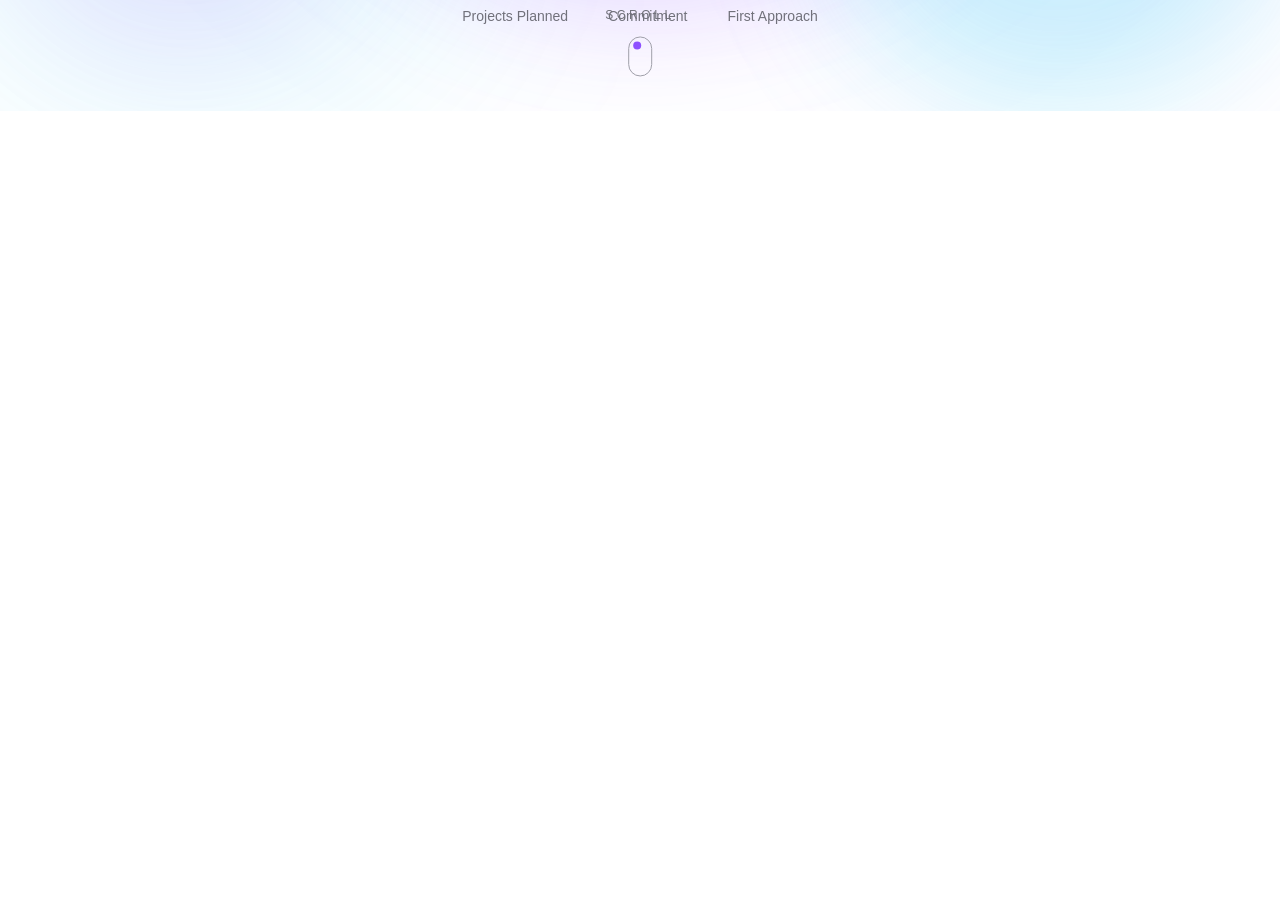
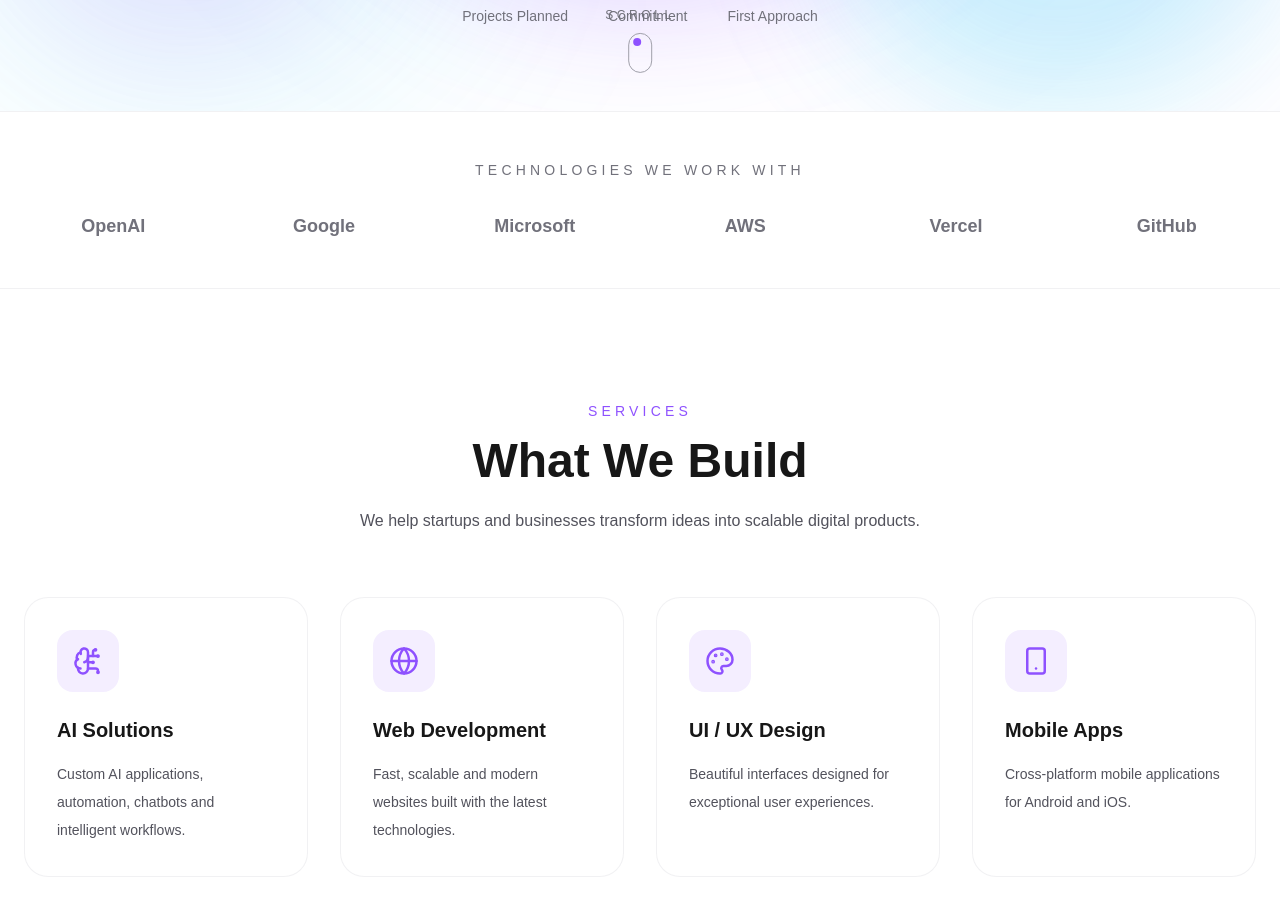
Before and after one commit to ArkAE219/arkaelius-studio, a Next.js app in the folder apps/web/: page / in a window 1280 px wide. Shown: the part 689-1604 px from the top of the page. Before the commit the page ends 800 px from the top, so only its background shows below. Built offline with nearby package versions, Linux system fonts and the light colour scheme.

Commit message:
feat: services section

```diff
--- a/apps/web/app/page.tsx
+++ b/apps/web/app/page.tsx
@@ -1,13 +1,16 @@
 import { Navbar } from "@/components/layout/navbar";
 import { Hero } from "@/components/sections/hero";
-
+import { LogoCloud } from "@/components/sections/logo-cloud";
+import { Services } from "@/components/sections/services";
 export default function HomePage() {
   return (
     <>
       <Navbar />
       <main>
-        <Hero />
-      </main>
+  <Hero />
+  <LogoCloud />
+  <Services />
+</main>
     </>
   );
 }
--- /dev/null
+++ b/apps/web/src/components/sections/logo-cloud.tsx
@@ -0,0 +1,31 @@
+const companies = [
+  "OpenAI",
+  "Google",
+  "Microsoft",
+  "AWS",
+  "Vercel",
+  "GitHub",
+];
+
+export function LogoCloud() {
+  return (
+    <section className="border-y border-zinc-200/50 py-12 dark:border-zinc-800">
+      <div className="mx-auto max-w-7xl px-6">
+        <p className="mb-8 text-center text-sm uppercase tracking-[0.3em] text-zinc-500">
+          Technologies We Work With
+        </p>
+
+        <div className="grid grid-cols-2 gap-8 text-center sm:grid-cols-3 lg:grid-cols-6">
+          {companies.map((company) => (
+            <div
+              key={company}
+              className="text-lg font-semibold text-zinc-500 transition hover:text-violet-500"
+            >
+              {company}
+            </div>
+          ))}
+        </div>
+      </div>
+    </section>
+  );
+}
--- /dev/null
+++ b/apps/web/src/components/sections/services.tsx
@@ -0,0 +1,49 @@
+import { services } from "@/data/services";
+
+export function Services() {
+  return (
+    <section className="py-28">
+      <div className="mx-auto max-w-7xl px-6">
+        <div className="mb-16 text-center">
+          <p className="text-sm font-medium uppercase tracking-[0.3em] text-violet-500">
+            Services
+          </p>
+
+          <h2 className="mt-4 text-4xl font-bold md:text-5xl">
+            What We Build
+          </h2>
+
+          <p className="mx-auto mt-6 max-w-2xl text-zinc-600 dark:text-zinc-400">
+            We help startups and businesses transform ideas into scalable
+            digital products.
+          </p>
+        </div>
+
+        <div className="grid gap-8 md:grid-cols-2 xl:grid-cols-4">
+          {services.map((service) => {
+  const Icon = service.icon;
+
+  return (
+    <div
+      key={service.title}
+      className="rounded-3xl border border-zinc-200/50 bg-white/60 p-8 backdrop-blur transition-all duration-300 hover:-translate-y-2 hover:shadow-xl dark:border-zinc-800 dark:bg-zinc-900/50"
+    >
+      <div className="mb-6 inline-flex rounded-2xl bg-violet-500/10 p-4 text-violet-500">
+        <Icon size={30} />
+      </div>
+
+      <h3 className="mb-4 text-xl font-semibold">
+        {service.title}
+      </h3>
+
+      <p className="text-sm leading-7 text-zinc-600 dark:text-zinc-400">
+        {service.description}
+      </p>
+    </div>
+  );
+})}
+        </div>
+      </div>
+    </section>
+  );
+}
--- /dev/null
+++ b/apps/web/src/data/services.ts
@@ -0,0 +1,33 @@
+import {
+  BrainCircuit,
+  Globe,
+  Smartphone,
+  Palette,
+} from "lucide-react";
+
+export const services = [
+  {
+    title: "AI Solutions",
+    description:
+      "Custom AI applications, automation, chatbots and intelligent workflows.",
+    icon: BrainCircuit,
+  },
+  {
+    title: "Web Development",
+    description:
+      "Fast, scalable and modern websites built with the latest technologies.",
+    icon: Globe,
+  },
+  {
+    title: "UI / UX Design",
+    description:
+      "Beautiful interfaces designed for exceptional user experiences.",
+    icon: Palette,
+  },
+  {
+    title: "Mobile Apps",
+    description:
+      "Cross-platform mobile applications for Android and iOS.",
+    icon: Smartphone,
+  },
+];
```
